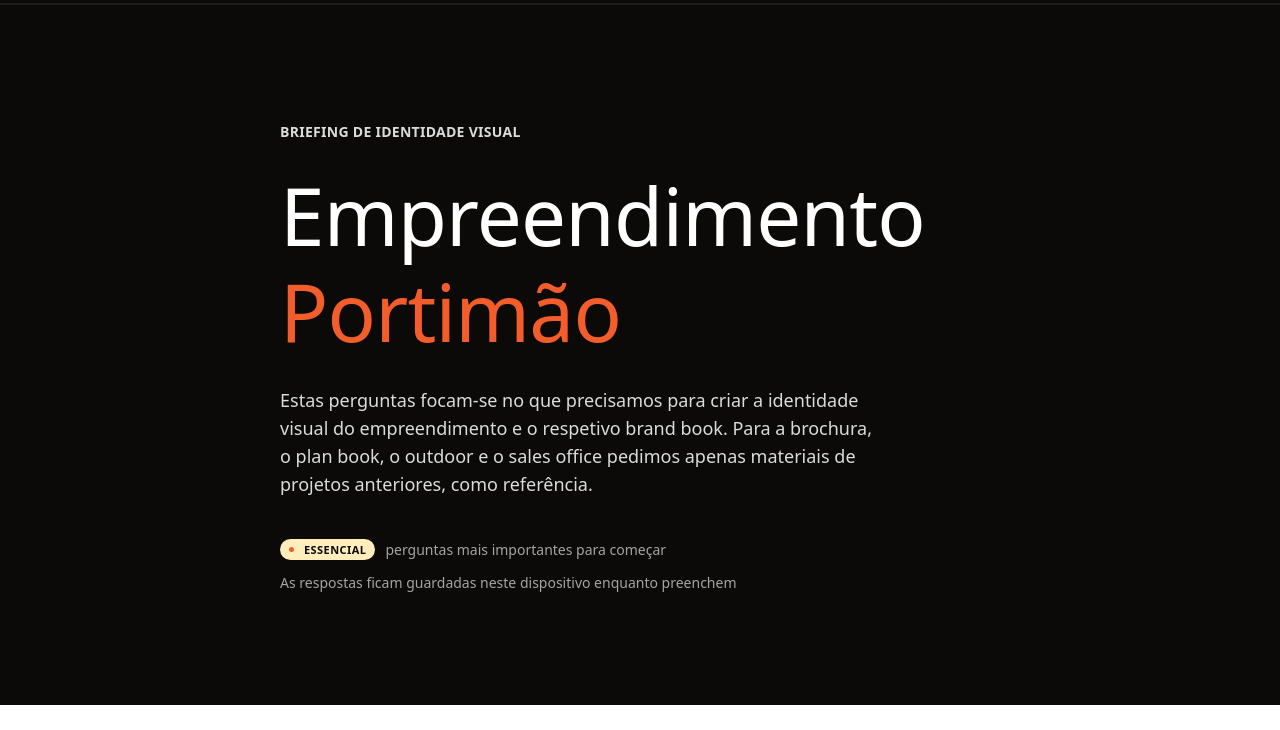
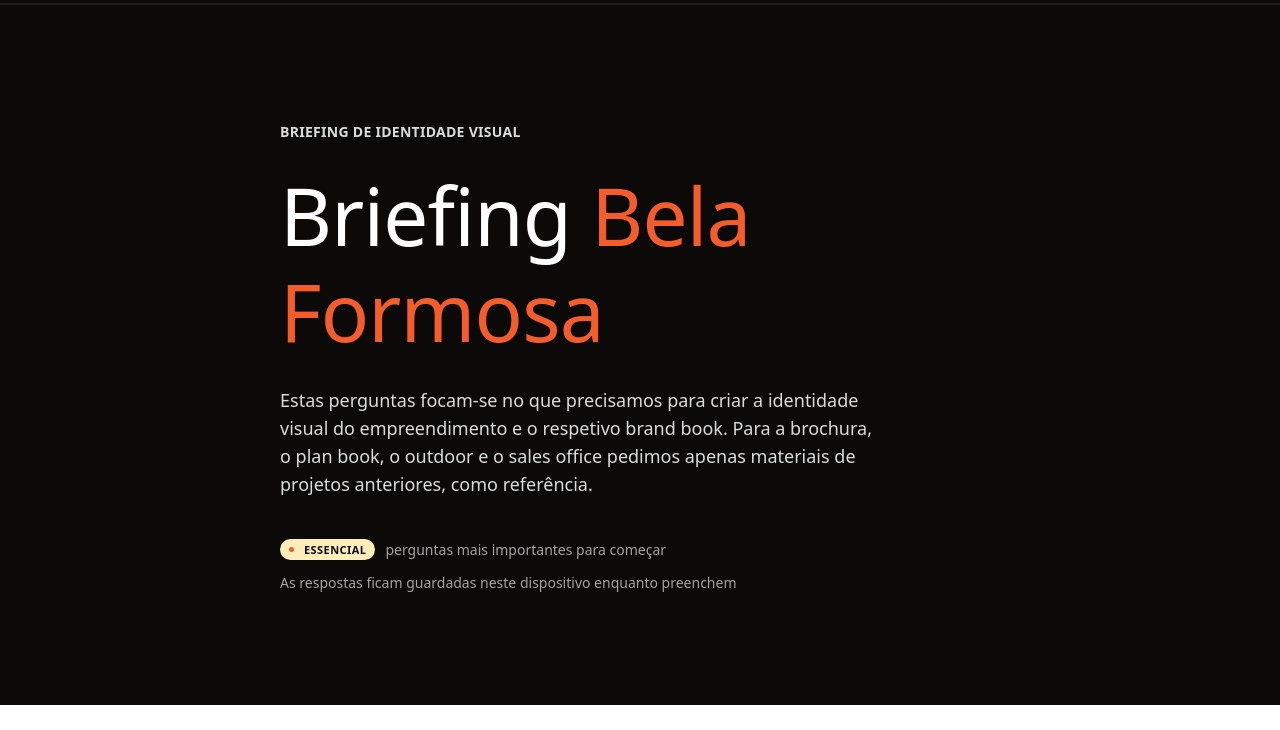
Before and after one commit to evo-accounts/briefing-portimao, a plain HTML site: page index.html in a window 1280 px wide. Shown: the part 70-800 px from the top of the page. Drawn offline with Linux system fonts and the light colour scheme; a web font is replaced by a local one.

Commit message:
Rename title to Briefing Bela Formosa
Co-Authored-By: Claude Opus 5.5 <noreply@anthropic.com>

```diff
--- a/index.html
+++ b/index.html
@@ -4,7 +4,7 @@
 <meta charset="utf-8">
 <meta name="viewport" content="width=device-width, initial-scale=1, viewport-fit=cover">
 <meta name="robots" content="noindex, nofollow">
-<title>Briefing — Empreendimento Portimão · EVO</title>
+<title>Briefing Bela Formosa · EVO</title>
 <link rel="preload" href="https://evodesign.studio/_next/static/media/PPMori_Extralight-s.p.12axacsl3vlu6.woff2" as="font" type="font/woff2" crossorigin>
 <link rel="preload" href="https://evodesign.studio/_next/static/media/PPMori_Regular-s.p.36ggv1wt9dgnr.woff2" as="font" type="font/woff2" crossorigin>
 <style>
@@ -268,7 +268,7 @@
 <header class="hero">
   <div class="container">
     <p class="hat">Briefing de identidade visual</p>
-    <h1>Empreendimento <span class="brand">Portimão</span></h1>
+    <h1>Briefing <span class="brand">Bela Formosa</span></h1>
     <p class="lead">Estas perguntas focam-se no que precisamos para criar a identidade visual do empreendimento e o respetivo brand book. Para a brochura, o plan book, o outdoor e o sales office pedimos apenas materiais de projetos anteriores, como referência.</p>
     <div class="meta">
       <span><span class="tag">Essencial</span> perguntas mais importantes para começar</span>
```
